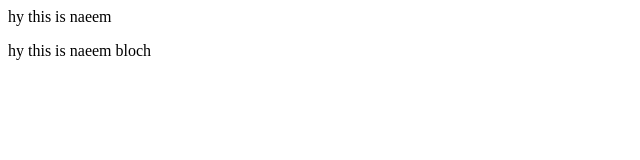
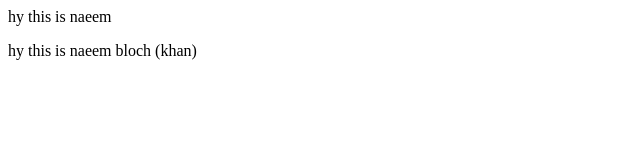
Before and after one commit to neema000/localrepo, a plain HTML site: page index.html in a window 1280 px wide. Shown: the full height of the page, 0-640 px from the left. Drawn offline with Linux system fonts and the light colour scheme.

```diff
--- a/index.html
+++ b/index.html
@@ -1,2 +1,2 @@
 <p>hy this is naeem</p>
-<p>hy this is naeem bloch</p>
+<p>hy this is naeem bloch (khan)</p>
```
